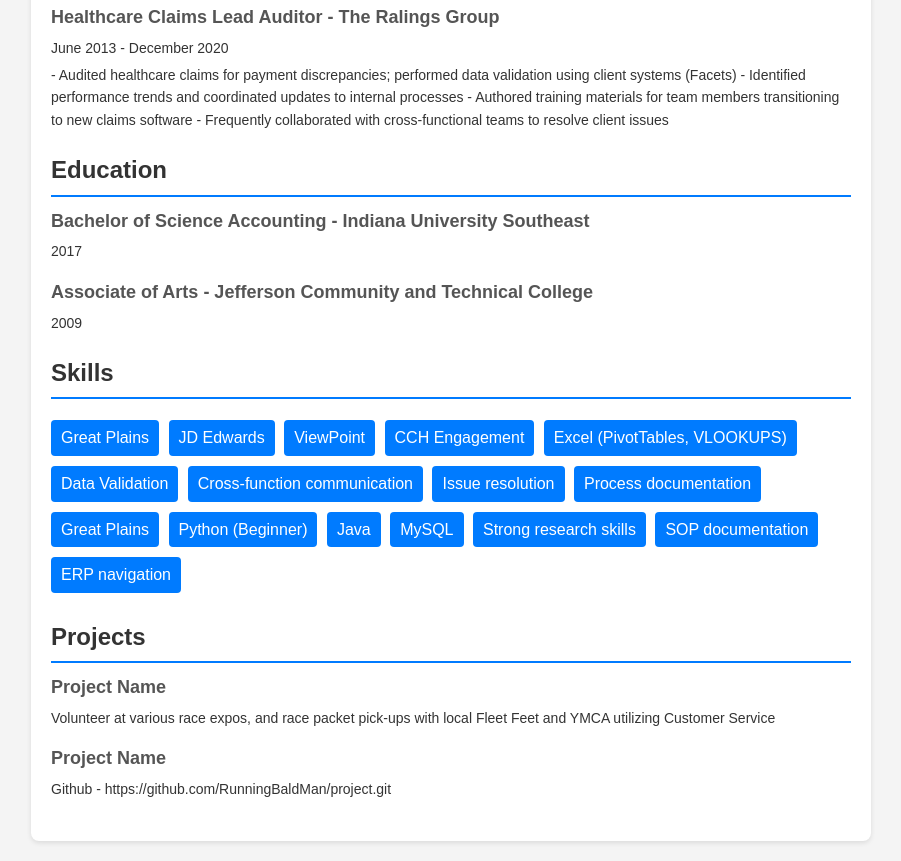
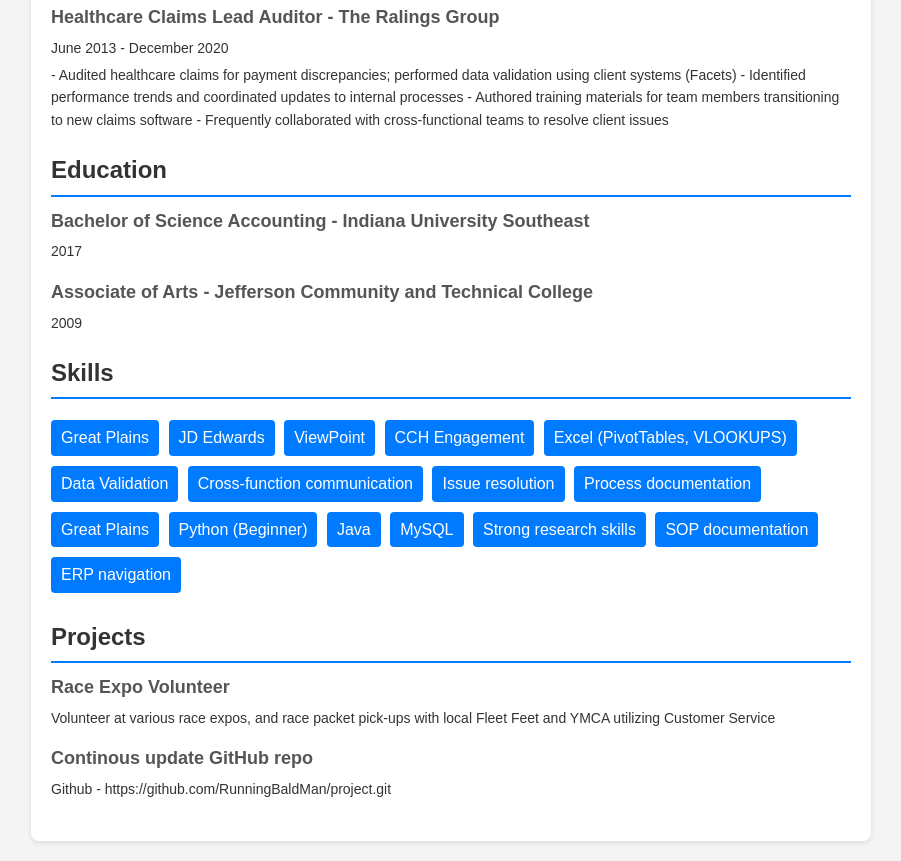
Before and after one commit to RunningBaldMan/RunningBadMan.github.io, a plain HTML site: page index.html in a window 1280 px wide. Shown: the part 1142-2003 px from the top of the page, without its empty margins (189-1090 px from the left). Drawn offline with Linux system fonts and the light colour scheme.

Commit message:
Header updates

```diff
--- a/index.html
+++ b/index.html
@@ -221,14 +221,14 @@
             <section class="section">
                 <h2>Projects</h2>
                 <div class="item">
-                    <h3>Project Name</h3>
+                    <h3>Race Expo Volunteer</h3>
                     <p>
                         Volunteer at various race expos, and race packet pick-ups with local Fleet Feet
                         and YMCA utilizing Customer Service
                     </p>
                 </div>
                 <div class="item">
-                    <h3>Project Name</h3>
+                    <h3>Continous update GitHub repo</h3>
                     <p>
                         Github - https://github.com/RunningBaldMan/project.git
                     </p>
```
